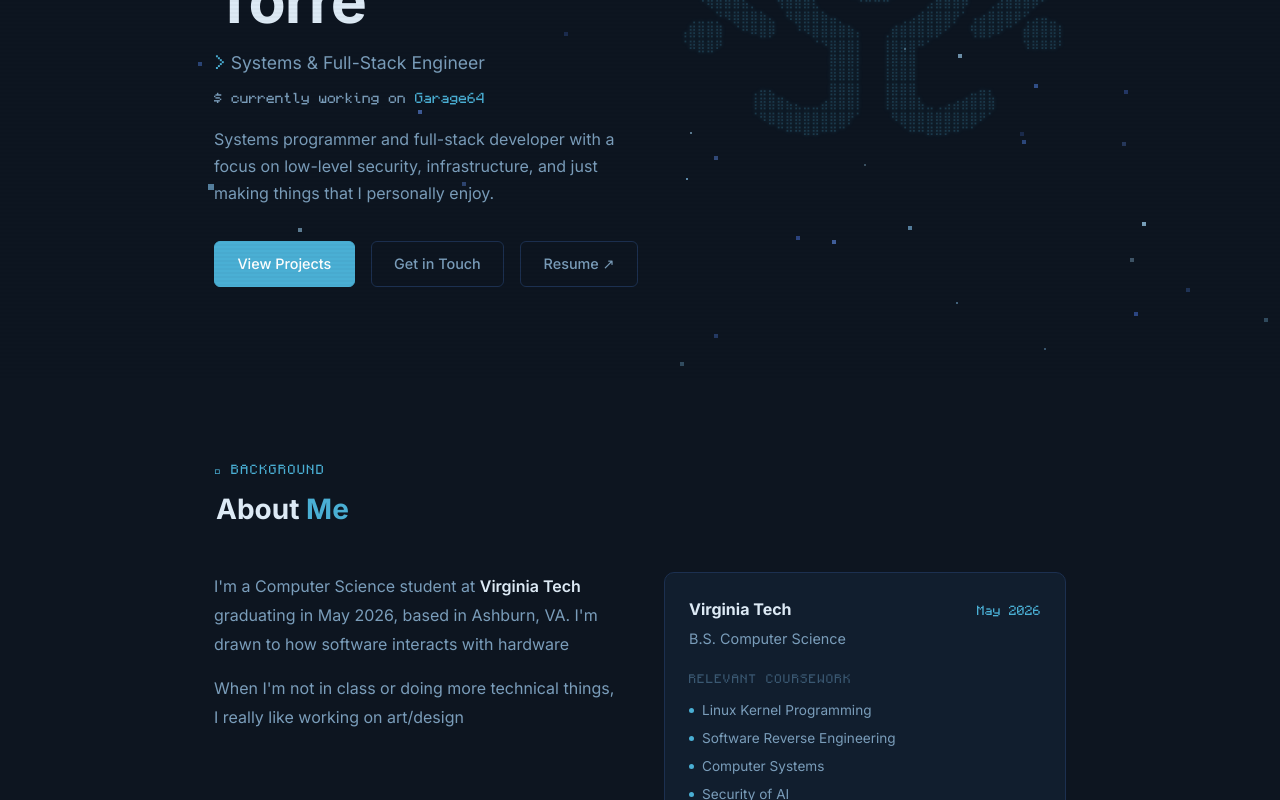
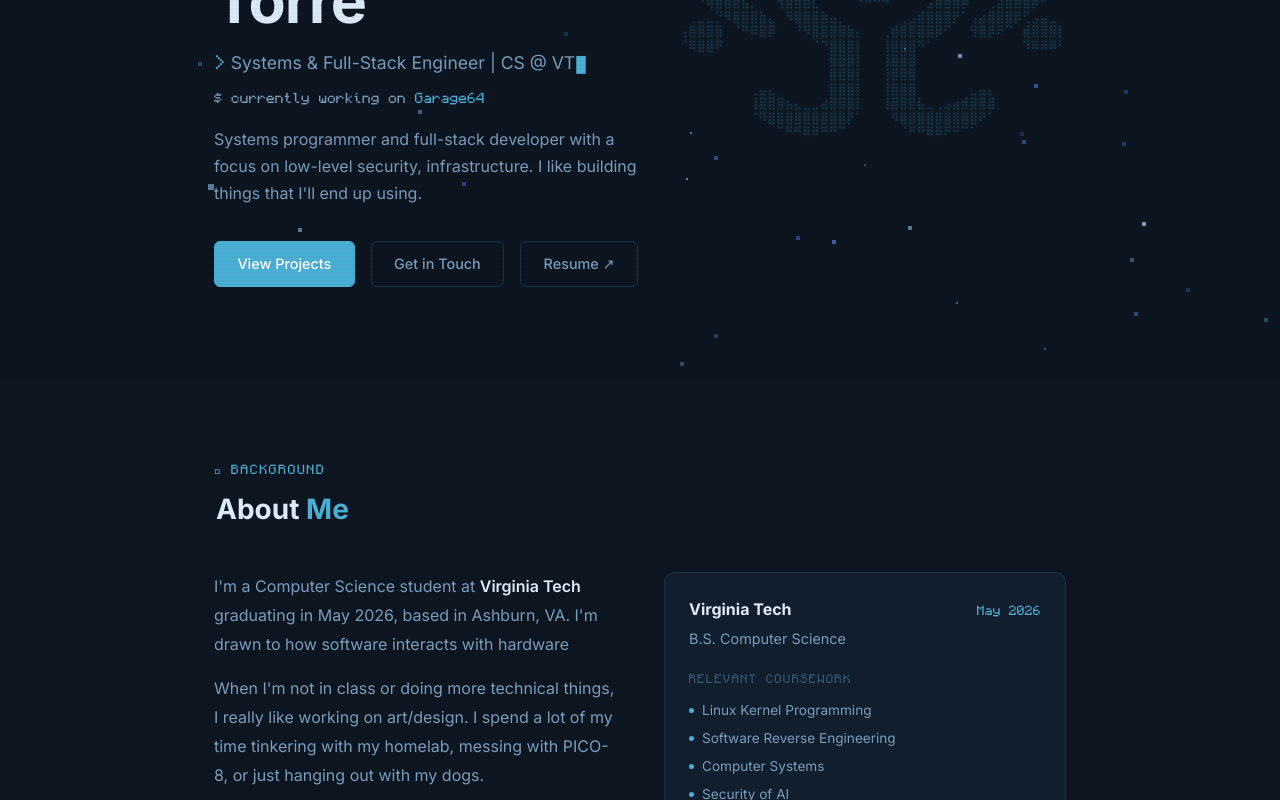
Before and after one commit to jmtorr3/jmtorr3.github.io, a React (Vite) app: page / in a window 1280 px wide. Shown: the part 420-1220 px from the top of the page. Built offline with nearby package versions, Linux system fonts and the light colour scheme; a web font is replaced by a local one.

Commit message:
more fixes

```diff
--- a/src/components/About.jsx
+++ b/src/components/About.jsx
@@ -26,7 +26,9 @@ export default function About() {
           </p>
           <p>
             When I'm not in class or doing more technical things,
-            I really like working on art/design
+            I really like working on art/design. I spend a lot of
+            my time tinkering with my homelab, messing with
+            PICO-8, or just hanging out with my dogs.
           </p>
         </div>
 
--- a/src/components/Hero.jsx
+++ b/src/components/Hero.jsx
@@ -1,7 +1,7 @@
 import { useState, useEffect } from 'react'
 import './Hero.css'
 
-const ROLE_TEXT = 'Systems & Full-Stack Engineer'
+const ROLE_TEXT = 'Systems & Full-Stack Engineer | CS @ VT'
 
 function useTyping(text, speed = 48) {
   const [displayed, setDisplayed] = useState('')
@@ -52,7 +52,7 @@ export default function Hero() {
         </p>
         <p className="hero-bio">
           Systems programmer and full-stack developer with a focus on low-level security,
-          infrastructure, and just making things that I personally enjoy.
+          infrastructure. I like building things that I'll end up using.
         </p>
         <div className="hero-cta">
           <a href="#projects" className="btn btn-primary">View Projects</a>
```
Also changed, not shown: 1 other file (tests, documents, lock files or other folders).
